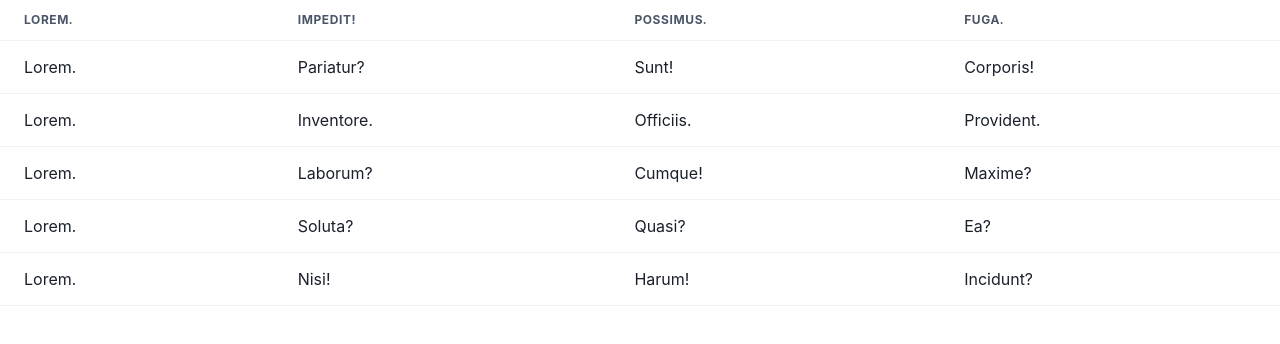
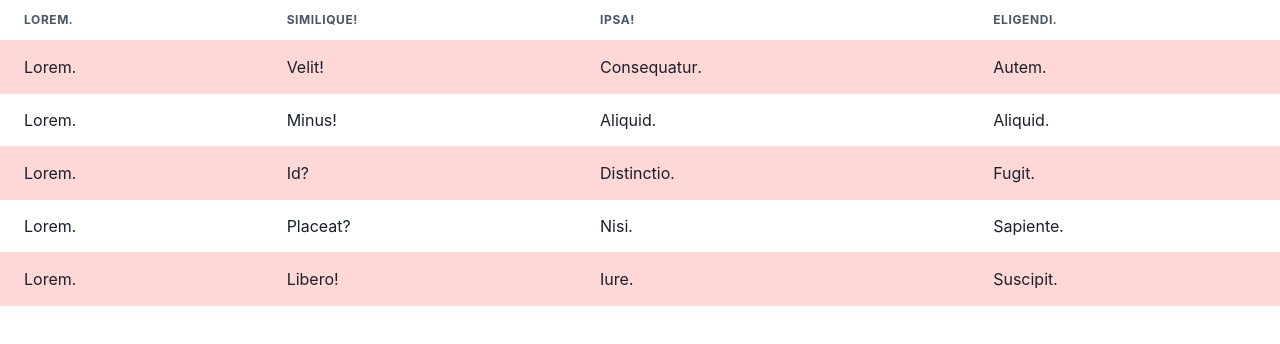
Before and after one commit to Nighteast/react20231031, a React (Create React App) app: page / in a window 1280 px wide. Shown: the top 344 px of the page. Built offline with nearby package versions, Linux system fonts and the light colour scheme.

Commit message:
Table 사용

```diff
--- a/src/App.js
+++ b/src/App.js
@@ -21,46 +21,46 @@ function App() {
     <>
       <SimpleGrid columns={1} gap={5}>
         <Box>
-          {/*Table>Thead>Tr>Th*4>lorem1^^^Tbody>Tr*5>Td*4>lorem1*/}
-          <Table>
+          {/*Box>Table[variant=striped]>Thead>Tr>Th*4>lorem1^^^Tbody>Tr*5>Td*4>lorem1*/}
+          <Table variant="striped" colorScheme="red">
             <Thead>
               <Tr>
                 <Th>Lorem.</Th>
-                <Th>Impedit!</Th>
-                <Th>Possimus.</Th>
-                <Th>Fuga.</Th>
+                <Th>Similique!</Th>
+                <Th>Ipsa!</Th>
+                <Th>Eligendi.</Th>
               </Tr>
             </Thead>
             <Tbody>
               <Tr>
                 <Td>Lorem.</Td>
-                <Td>Pariatur?</Td>
-                <Td>Sunt!</Td>
-                <Td>Corporis!</Td>
+                <Td>Velit!</Td>
+                <Td>Consequatur.</Td>
+                <Td>Autem.</Td>
               </Tr>
               <Tr>
                 <Td>Lorem.</Td>
-                <Td>Inventore.</Td>
-                <Td>Officiis.</Td>
-                <Td>Provident.</Td>
+                <Td>Minus!</Td>
+                <Td>Aliquid.</Td>
+                <Td>Aliquid.</Td>
               </Tr>
               <Tr>
                 <Td>Lorem.</Td>
-                <Td>Laborum?</Td>
-                <Td>Cumque!</Td>
-                <Td>Maxime?</Td>
+                <Td>Id?</Td>
+                <Td>Distinctio.</Td>
+                <Td>Fugit.</Td>
               </Tr>
               <Tr>
                 <Td>Lorem.</Td>
-                <Td>Soluta?</Td>
-                <Td>Quasi?</Td>
-                <Td>Ea?</Td>
+                <Td>Placeat?</Td>
+                <Td>Nisi.</Td>
+                <Td>Sapiente.</Td>
               </Tr>
               <Tr>
                 <Td>Lorem.</Td>
-                <Td>Nisi!</Td>
-                <Td>Harum!</Td>
-                <Td>Incidunt?</Td>
+                <Td>Libero!</Td>
+                <Td>Iure.</Td>
+                <Td>Suscipit.</Td>
               </Tr>
             </Tbody>
           </Table>
```
